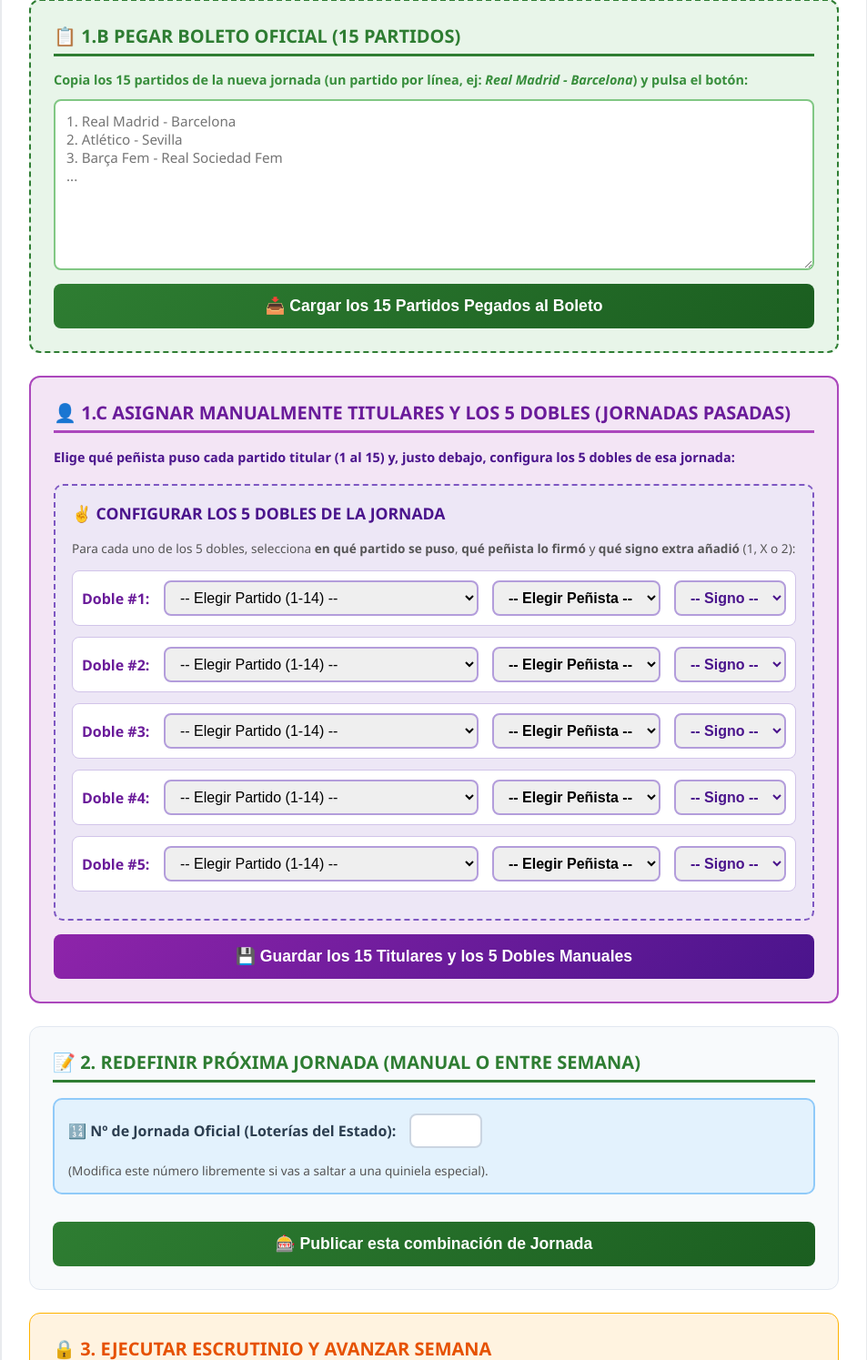
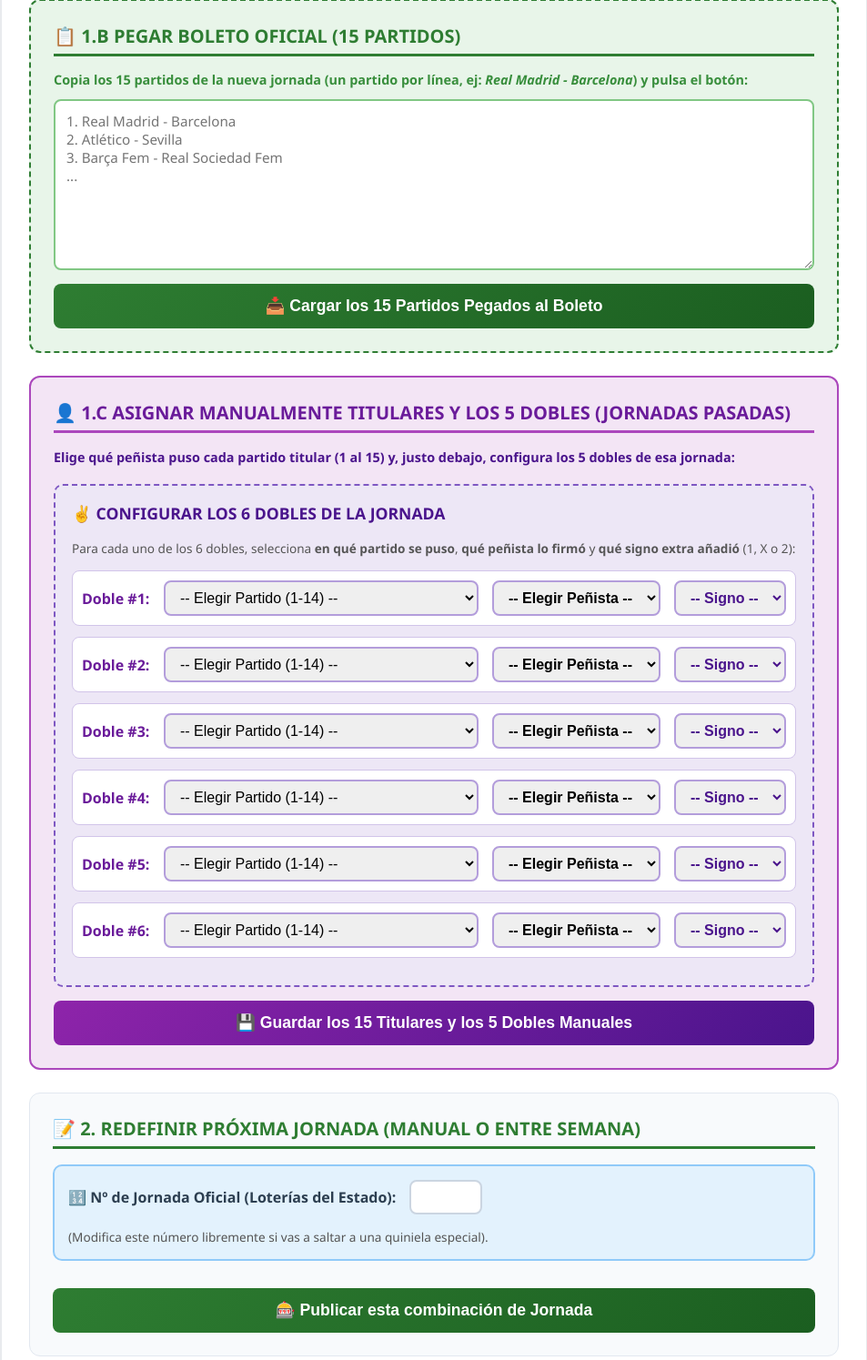
Before and after one commit to Vichobusto/quiniela-pena-busto, a Flask app: template templates/admin.html in a window 1280 px wide. Shown: the part 714-2209 px from the top of the page at 91% size, without its empty margins (163-1116 px from the left). Run offline with Flask 3, Linux system fonts and the light colour scheme; the template is opened without the code that fills it, so the values that code supplies are empty; some libraries are stand-ins or nearby versions.

Commit message:
Actualizado app.py completo con soporte para 6 dobles

```diff
--- a/app.py
+++ b/app.py
@@ -180,19 +180,21 @@ def verificar_y_actualizar_base_datos():
 verificar_y_actualizar_base_datos()
 
 
-# ⚖️ FUNCIÓN DE REPARTO EQUITATIVO AUTOMÁTICO
+# ⚖️ FUNCIÓN DE REPARTO EQUITATIVO AUTOMÁTICO (14 titulares + 6 dobles + 1 Pleno = 21 convocados)
 def obtener_reparto_equitativo(cursor):
     cursor.execute("SELECT nombre, partidos_asignados FROM usuarios ORDER BY partidos_asignados ASC, id ASC")
     lista_ordenada = cursor.fetchall()
 
     titulares_14 = [u[0] for u in lista_ordenada[:14]]
-    dobleros_5 = [u[0] for u in lista_ordenada[14:19]]
-    pleno_15_resp = lista_ordenada[19][0] if len(lista_ordenada) > 19 else lista_ordenada[0][0]
+    # Cortamos del índice 14 al 20 para obtener exactamente 6 dobleros
+    dobleros_6 = [u[0] for u in lista_ordenada[14:20]]
+    pleno_15_resp = lista_ordenada[20][0] if len(lista_ordenada) > 20 else lista_ordenada[0][0]
 
-    convocados_20 = [{"nombre": u[0], "partidos": u[1]} for u in lista_ordenada[:20]]
-    descansan_8 = [{"nombre": u[0], "partidos": u[1]} for u in lista_ordenada[20:]]
+    # Total convocados: 21 peñistas (descansan 7 de los 28)
+    convocados_21 = [{"nombre": u[0], "partidos": u[1]} for u in lista_ordenada[:21]]
+    descansan_7 = [{"nombre": u[0], "partidos": u[1]} for u in lista_ordenada[21:]]
 
-    return titulares_14, dobleros_5, pleno_15_resp, convocados_20, descansan_8
+    return titulares_14, dobleros_6, pleno_15_resp, convocados_21, descansan_7
 
 
 # 🏠 RUTA PÚBLICA: PORTADA DE LA PEÑA
@@ -213,7 +215,7 @@ def inicio():
     jornadas_hist = [fila[0] for fila in cursor.fetchall()]
     jornadas_disponibles = sorted(list(set(jornadas_hist + [jornada_activa])))
 
-    titulares_14, dobleros_5, pleno_15_resp, convocados_20, descansan_8 = obtener_reparto_equitativo(cursor)
+    titulares_14, dobleros_6, pleno_15_resp, convocados_21, descansan_7 = obtener_reparto_equitativo(cursor)
 
     partidos_limpios = []
     es_pasado = False
@@ -269,10 +271,10 @@ def inicio():
         "index.html",
         partidos=partidos_limpios,
         peñistas=peñistas_lista,
-        los_del_doble=dobleros_5,
-        conjunto_dobles=dobleros_5,
-        convocados=convocados_20,
-        descansan=descansan_8,
+        los_del_doble=dobleros_6,
+        conjunto_dobles=dobleros_6,
+        convocados=convocados_21,
+        descansan=descansan_7,
         jornada_viendo=jornada_viendo,
         jornadas_disponibles=jornadas_disponibles,
         temporada=temporada,
@@ -367,12 +369,12 @@ def admin_panel():
     """)
     partidos = cursor.fetchall()
 
-    # Construimos la lista de los 5 dobles activos para que el panel admin los muestre preseleccionados
+    # Construimos la lista de los 6 dobles activos para que el panel admin los muestre
     dobles_activos = []
     for p in partidos:
         if p[0] <= 14 and p[8] and p[8].strip() != "":
             dobles_activos.append({"partido": p[0], "penista": p[8], "signo": p[9] or ""})
-    while len(dobles_activos) < 5:
+    while len(dobles_activos) < 6:
         dobles_activos.append({"partido": "", "penista": "", "signo": ""})
 
     cursor.execute("SELECT id, nombre, aciertos, errores FROM usuarios ORDER BY nombre ASC")
@@ -382,7 +384,7 @@ def admin_panel():
     return render_template("admin.html", partidos=partidos, jornada=jornada, temporada=temporada, usuarios=usuarios, dobles_activos=dobles_activos)
 
 
-# 👤 GUARDAR ASIGNACIÓN MANUAL DE LOS 15 TITULARES Y LOS 5 DOBLES (Para jornadas pasadas)
+# 👤 GUARDAR ASIGNACIÓN MANUAL DE LOS 15 TITULARES Y LOS 6 DOBLES (Para jornadas pasadas)
 @app.route("/admin/asignar_pronosticadores", methods=["POST"])
 def asignar_pronosticadores():
     if not session.get("es_admin"):
@@ -400,8 +402,8 @@ def asignar_pronosticadores():
             WHERE num_partido = ?
         """, (peñista_elegido, i))
 
-    # 2. Guardamos los 5 dobles manuales (partido elegido, peñista y signo extra)
-    for d in range(1, 6):
+    # 2. Guardamos los 6 dobles manuales (partido elegido, peñista y signo extra)
+    for d in range(1, 7):
         partido_doble = request.form.get(f"doble_partido_{d}", type=int)
         peñista_doble = request.form.get(f"doble_penista_{d}", "").strip()
         signo_doble = request.form.get(f"doble_signo_{d}", "").strip().upper()
@@ -582,7 +584,7 @@ def cerrar_jornada():
     cursor.execute("SELECT valor FROM configuracion WHERE clave = 'jornada'")
     jornada_actual = cursor.fetchone()[0]
 
-    titulares_14, dobleros_5, pleno_15_resp, convocados_20, _ = obtener_reparto_equitativo(cursor)
+    titulares_14, dobleros_6, pleno_15_resp, convocados_21, _ = obtener_reparto_equitativo(cursor)
 
     cursor.execute("""
         SELECT num_partido, local, visitante, division, pronostico, resultado_real,
@@ -641,13 +643,13 @@ def cerrar_jornada():
                 else:
                     cursor.execute("UPDATE usuarios SET errores = errores + 1 WHERE nombre = ?", (responsable,))
 
-    # 3. Sumamos +1 partido asignado a quienes realmente participaron
+    # 3. Sumamos +1 partido asignado a quienes realmente participaron (21 convocados)
     hay_manuales = any((p[12] or "").strip() != "" for p in partidos)
     if hay_manuales:
         for nombre_part in participantes_reales_jornada:
             cursor.execute("UPDATE usuarios SET partidos_asignados = partidos_asignados + 1 WHERE nombre = ?", (nombre_part,))
     else:
-        for c in convocados_20:
+        for c in convocados_21:
             cursor.execute("UPDATE usuarios SET partidos_asignados = partidos_asignados + 1 WHERE nombre = ?", (c["nombre"],))
 
     # 4. Avanzamos a la siguiente jornada y limpiamos pronosticador_manual
--- a/templates/admin.html
+++ b/templates/admin.html
@@ -144,16 +144,17 @@
                 </div>
                 {% endfor %}
 
-                <!-- 5 DOBLES MANUALES -->
+                <!-- 6 DOBLES MANUALES -->
                 <div class="caja-dobles-admin">
                     <h3 style="margin-top: 0; color: #4a148c; font-size: 1.1rem; text-transform: uppercase;">
-                        ✌️ Configurar los 5 Dobles de la Jornada
+                        ✌️ Configurar los 6 Dobles de la Jornada
                     </h3>
                     <p style="font-size: 0.85rem; color: #555; margin-bottom: 15px;">
-                        Para cada uno de los 5 dobles, selecciona <strong>en qué partido se puso</strong>, <strong>qué peñista lo firmó</strong> y <strong>qué signo extra añadió</strong> (1, X o 2):
+                        Para cada uno de los 6 dobles, selecciona <strong>en qué partido se puso</strong>, <strong>qué peñista lo firmó</strong> y <strong>qué signo extra añadió</strong> (1, X o 2):
                     </p>
 
-                    {% for d in range(1, 6) %}
+                    <!-- range(1, 7) genera exactamente 6 filas: Doble #1 hasta Doble #6 -->
+                    {% for d in range(1, 7) %}
                     <div class="fila-partido" style="background: white; padding: 10px; border-radius: 8px; border: 1px solid #d1c4e9;">
                         <span style="font-weight: 900; color: #6a1b9a; min-width: 75px;">Doble #{{ d }}:</span>
 
```
